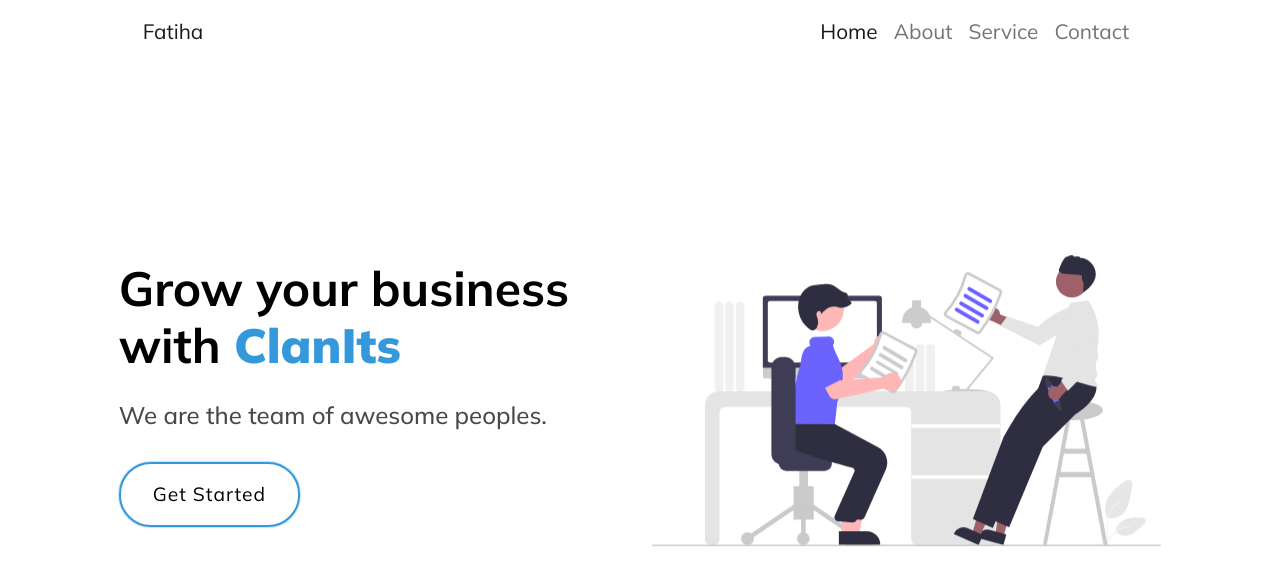
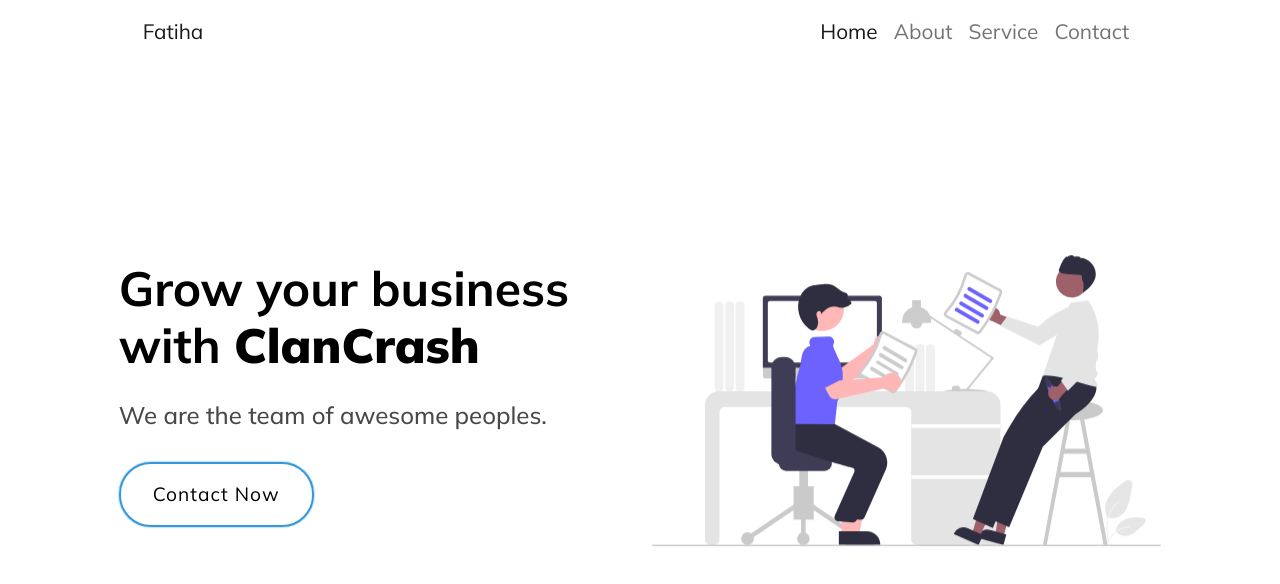
Before and after one commit to Fatiha26/first-react-website, a React (Create React App) app: page / in a window 1280 px wide. Shown: the top 584 px of the page. Built offline with nearby package versions, Linux system fonts and the light colour scheme.

Commit message:
about page done

```diff
--- a/src/About.jsx
+++ b/src/About.jsx
@@ -1,36 +1,16 @@
 import React from 'react'
 import web from "../src/img/img1.svg"
 import { NavLink } from 'react-router-dom';
-
+import Common from './Common';
 const About = () => {
     return (
         <>
-          <section id="header" className="d-flex align-items-center">
-           <div className="container-fluid nav_bg">
-             <div className="row">
-               <div className="col-10 mx-auto">
-                    <div className="row">
-                    <div className="col-md-6 pt-lg-0 order-2 order-lg-1 d-flex justify-content-center flex-column">
-                        <h1>Welcome To <strong className='brand-name'>About</strong></h1>
-                        <h2 className="my-3 h2">
-                            We are the team of awesome peoples.
-                        </h2>
-                        <div className="mt-3">
-                            <NavLink to="/about" className="btn-get-started">
-                                Get Started
-                            </NavLink>
-                        </div>
-                    </div>
-
-                    <div className="col-lg-6 order-1 order-lg-2 header-img">
-                        <img src={web} alt="banner" className='img-fluid animated' />
-                    </div>
-                    </div>
-                </div>
-            </div>
-           </div>
-
-          </section>
+           <Common
+               name='Welcome to About page'
+               imgsrc={web}
+               visit='/service'
+               btname='Contact Now'
+           />
         </>
     )
 };
--- a/src/Common.jsx
+++ b/src/Common.jsx
@@ -0,0 +1,38 @@
+import React from 'react'
+import web from "../src/img/img1.svg"
+import { NavLink } from 'react-router-dom';
+
+const Common = (props) => {
+    return (
+        <>
+          <section id="header" className="d-flex align-items-center">
+           <div className="container-fluid nav_bg">
+             <div className="row">
+               <div className="col-10 mx-auto">
+                    <div className="row">
+                    <div className="col-md-6 pt-lg-0 order-2 order-lg-1 d-flex justify-content-center flex-column">
+                        <h1>{props.name} <strong>ClanCrash</strong></h1>
+                        <h2 className="my-3 h2">
+                            We are the team of awesome peoples.
+                        </h2>
+                        <div className="mt-3">
+                            <NavLink to={props.visit} className="btn-get-started">
+                                {props.btname}
+                            </NavLink>
+                        </div>
+                    </div>
+
+                    <div className="col-lg-6 order-1 order-lg-2 header-img">
+                        <img src={props.imgsrc} alt="banner" className='img-fluid animated' />
+                    </div>
+                    </div>
+                </div>
+            </div>
+           </div>
+
+          </section>
+        </>
+    )
+};
+
+export default Common;
--- a/src/Home.jsx
+++ b/src/Home.jsx
@@ -1,36 +1,17 @@
 import React from 'react'
 import web from "../src/img/img1.svg"
 import { NavLink } from 'react-router-dom';
-
+import Common from './Common';
 const Home = () => {
     return (
         <>
-          <section id="header" className="d-flex align-items-center">
-           <div className="container-fluid nav_bg">
-             <div className="row">
-               <div className="col-10 mx-auto">
-                    <div className="row">
-                    <div className="col-md-6 pt-lg-0 order-2 order-lg-1 d-flex justify-content-center flex-column">
-                        <h1>Grow your business with <strong className='brand-name'>ClanIts</strong></h1>
-                        <h2 className="my-3 h2">
-                            We are the team of awesome peoples.
-                        </h2>
-                        <div className="mt-3">
-                            <NavLink to="/about" className="btn-get-started">
-                                Get Started
-                            </NavLink>
-                        </div>
-                    </div>
 
-                    <div className="col-lg-6 order-1 order-lg-2 header-img">
-                        <img src={web} alt="banner" className='img-fluid animated' />
-                    </div>
-                    </div>
-                </div>
-            </div>
-           </div>
-
-          </section>
+          <Common
+               name='Grow your business with'
+               imgsrc={web}
+               visit='/contact'
+               btname='Contact Now'
+            />
         </>
     )
 };
```
